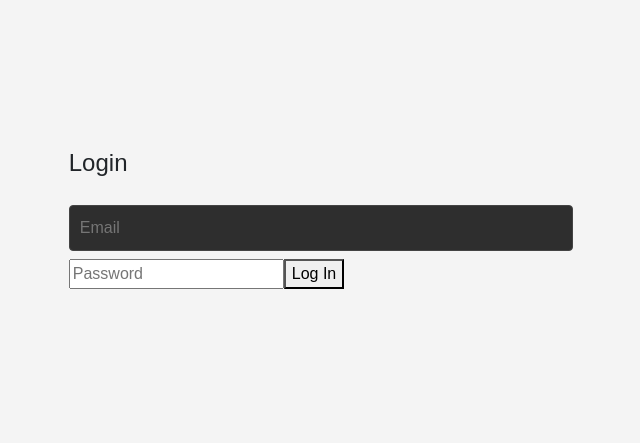
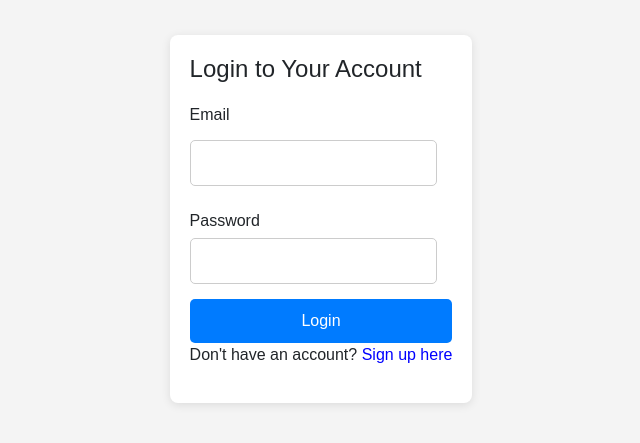
Before and after one commit to Salman1205/Email-template-generator-app, a React (Create React App) app: page /login in a window 1280 px wide. Shown: the part 181-624 px from the top of the page, without its empty margins (319-959 px from the left). Built offline with nearby package versions, Linux system fonts and the light colour scheme.

Commit message:
login.jsx fixed

```diff
--- a/src/Pages/Login.jsx
+++ b/src/Pages/Login.jsx
@@ -1,56 +1,68 @@
-import React, { useState } from 'react';
+import React from 'react';
+import "../Css/login.css";
 import { useNavigate } from 'react-router-dom';
 
-const Login = ({ loginCredentials, setLoginCredentials }) => {
-    const [email, setEmail] = useState('');
-    const [password, setPassword] = useState('');
+const Login = () => {
     const navigate = useNavigate();
 
     const handleSubmit = async (event) => {
         event.preventDefault();
-        const data = { email, password };
+        const form = event.target;
+        const formData = new FormData(form);
+        const data = {
+            email: formData.get('email'),
+            password: formData.get('password')
+        };
+
         try {
-            const response = await fetch('https://email-template-generator-backend.vercel.app/api/login', {
+            const response = await fetch('https://email-template-generator-backend.vercel.app/login', {
                 method: 'POST',
-                headers: { 'Content-Type': 'application/json' },
-                body: JSON.stringify(data),
+                headers: {
+                    'Content-Type': 'application/json',
+                },
+                body: JSON.stringify(data)
             });
 
             if (response.ok) {
-                const result = await response.json();
-                console.log('Login success:', result);
-                navigate('/profile');
+                console.log('Login successful');
+                // Handle success
             } else {
                 const errorData = await response.json();
-                console.error('Login error:', errorData);
+                console.error('Error:', errorData);
             }
         } catch (error) {
-            console.error('Network error:', error);
+            console.error('Error:', error);
         }
     };
 
+
+
     return (
         <div className="login-container">
-            <h1>Login</h1>
-            <form onSubmit={handleSubmit}>
-                <input
-                    type="email"
-                    value={email}
-                    onChange={(e) => setEmail(e.target.value)}
-                    placeholder="Email"
-                    required
-                />
-                <input
-                    type="password"
-                    value={password}
-                    onChange={(e) => setPassword(e.target.value)}
-                    placeholder="Password"
-                    required
-                />
-                <button type="submit">Log In</button>
-            </form>
+            <div className="login-form">
+                <h1>Login to Your Account</h1>
+                <form id="login-form" onSubmit={handleSubmit}>
+                    <div className="form-group">
+                        <label htmlFor="email">Email</label>
+                        <input type="email" id="email" name="email" required />
+                    </div>
+                    <div className="form-group">
+                        <label htmlFor="password">Password</label>
+                        <input type="password" id="password" name="password" required />
+                    </div>
+                    <button type="submit" className="login-button">Login</button>
+                    <div id="form-feedback" className="hidden">Login successful!</div>
+                </form>
+                <p>Don't have an account? <span
+                    onClick={() => navigate("/signup")}
+                    style={{
+                        cursor: "pointer",
+                        color: "blue",
+                    }}
+                >Sign up here</span></p>
+            </div>
         </div>
     );
-};
+}
 
 export default Login;
```
